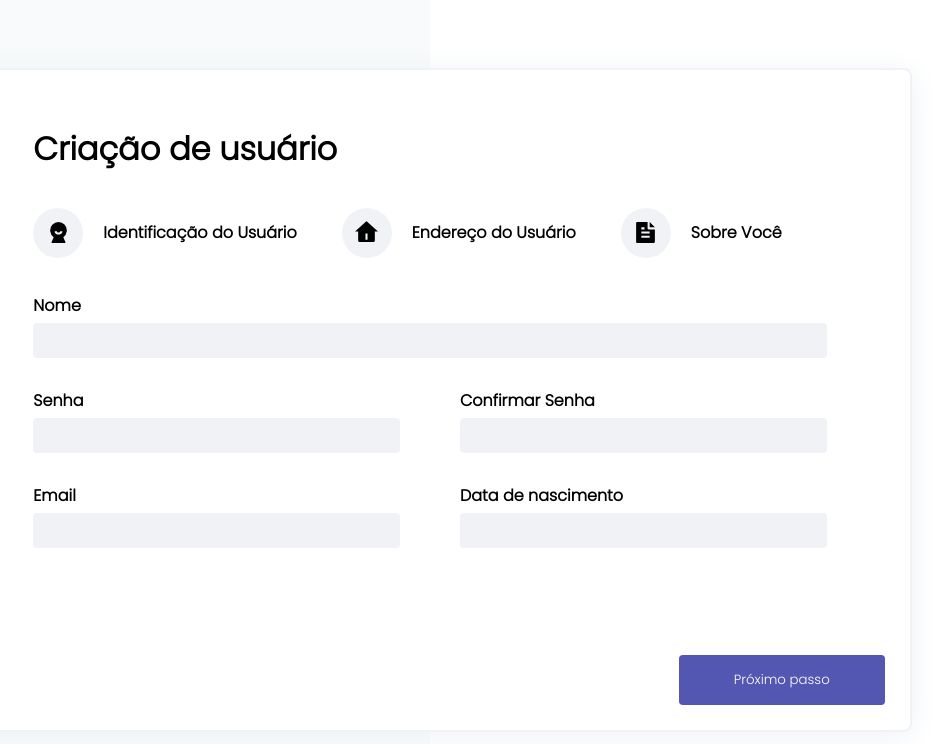
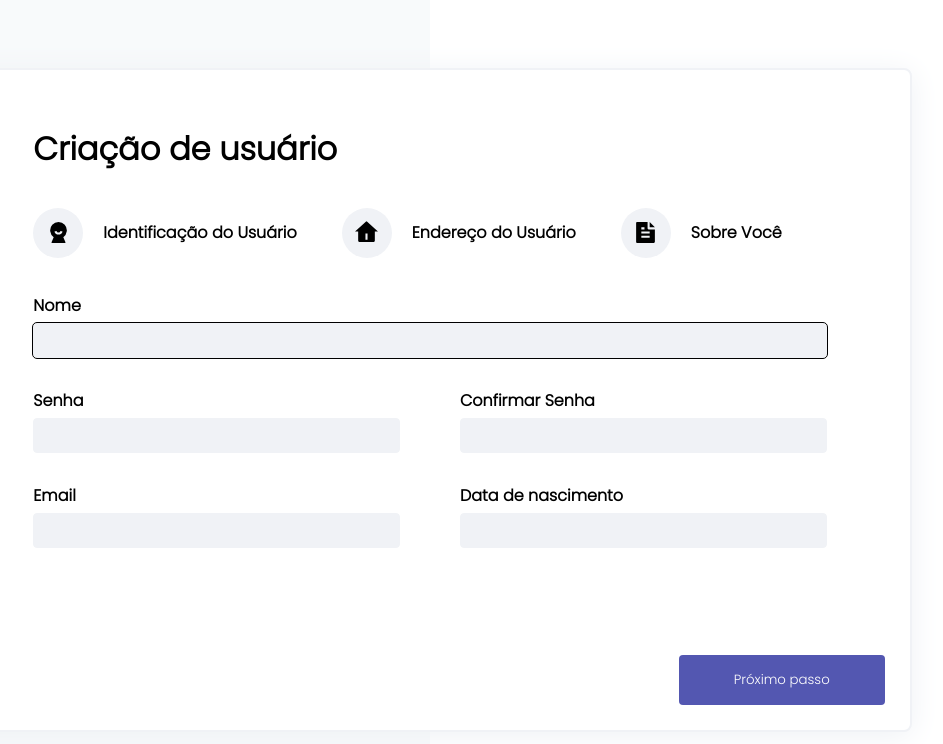
Before and after one commit to Pedro0505/User-Forms, a React (Create React App) app: page / in a window 1280 px wide. In both pictures the pointer is over the input "Nome". Shown: the top 744 px of the page, without its empty margins (210-1153 px from the left). Built offline with nearby package versions, Linux system fonts and the light colour scheme.

Commit message:
style: add hover in inputs

```diff
--- a/src/style/App.css
+++ b/src/style/App.css
@@ -18,6 +18,12 @@
   border-radius: 4px;
   border: none;
   padding: 0 10px;
+  outline: 1px solid white;
+}
+
+.text-fields:hover {
+  outline: 1px solid black;
+  transition: all linear 500ms;
 }
 
 .next-btn {
```
